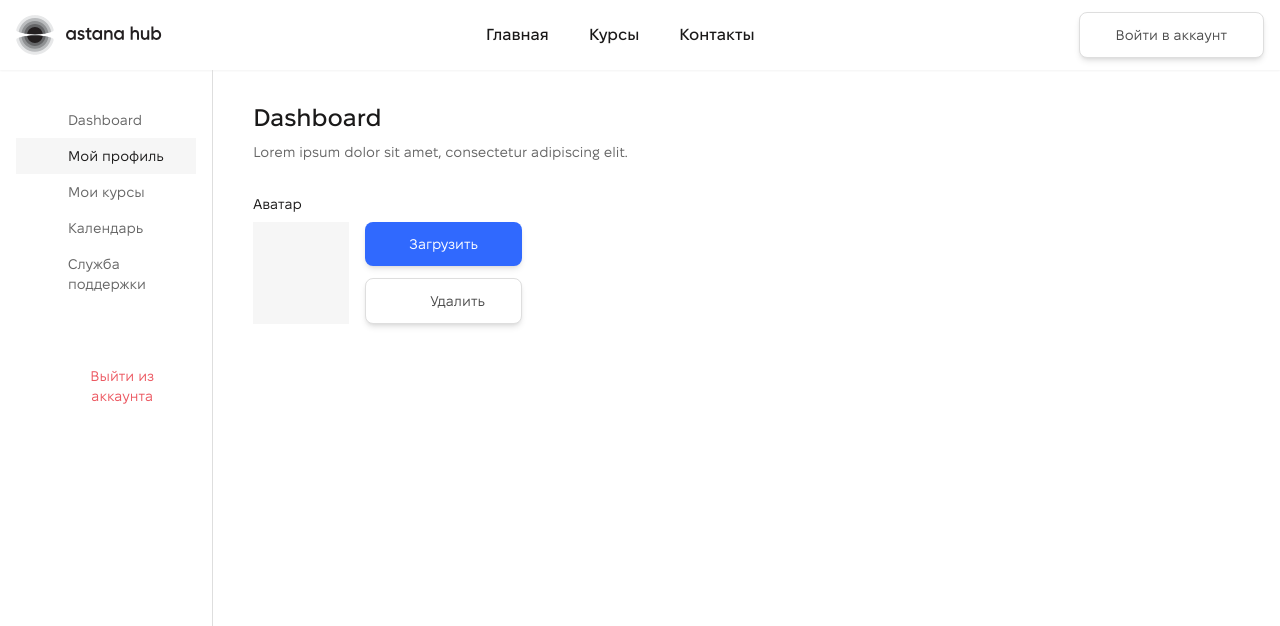
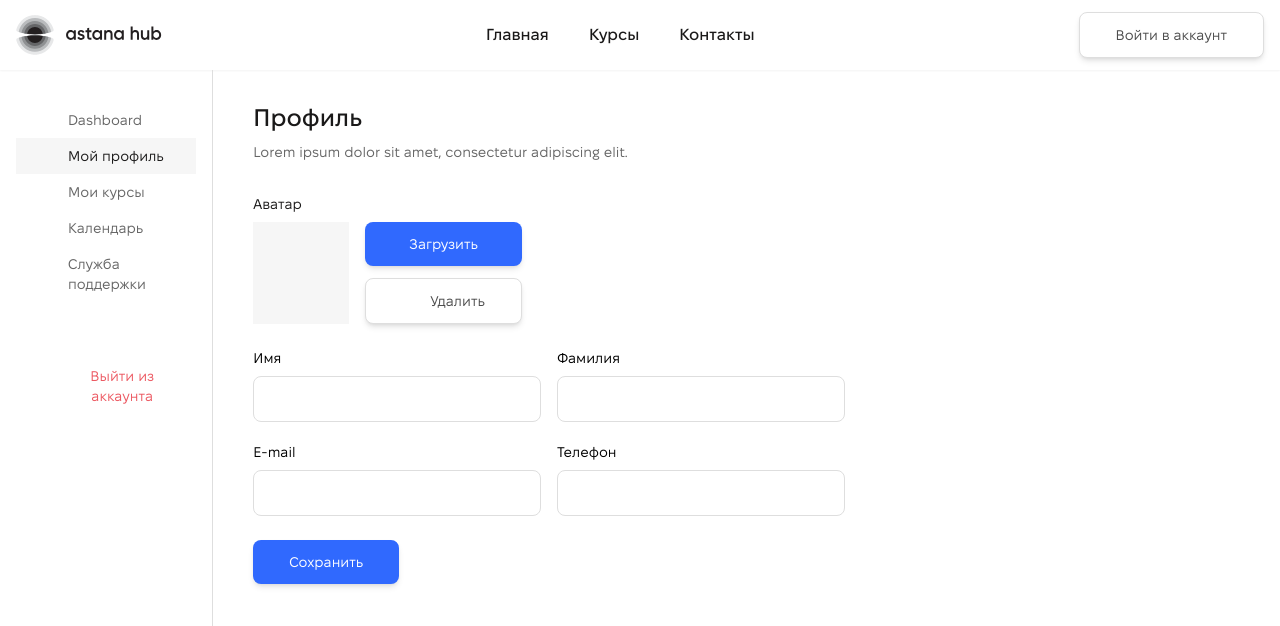
Before and after one commit to drakeaifoce/lms-hub-client, a Next.js app: page /profile in a window 1280 px wide. Shown: the top 626 px of the page. Built offline with nearby package versions, Linux system fonts and the light colour scheme; some icons are missing.

Commit message:
Add inputs

```diff
--- a/src/pages/profile/index.jsx
+++ b/src/pages/profile/index.jsx
@@ -8,14 +8,14 @@ export default function MyProfile() {
   return (
     <Layout footerHidden={true}>
       <ProfileLayout>
-        <div className="flex min-h-full flex-col">
+        <div className="flex min-h-full w-full flex-col">
           <article className="flex flex-col gap-2">
-            <h1 className="text-2xl font-medium text-black-100">Dashboard</h1>
+            <h1 className="text-2xl font-medium text-black-100">Профиль</h1>
             <p className="text-sm font-normal text-black-60">
               Lorem ipsum dolor sit amet, consectetur adipiscing elit.
             </p>
           </article>
-          <form className="my-8 flex flex-col gap-6">
+          <form className="my-8 flex w-full flex-col gap-6">
             <section className="flex flex-col items-start gap-2">
               <figcaption className="text-sm font-normal text-black-100">
                 Аватар
@@ -25,10 +25,13 @@ export default function MyProfile() {
                   <User size={32} className="text-black-100" />
                 </div>
                 <div className="flex flex-col gap-3 text-sm font-medium">
-                  <Button variant="primary">Загрузить</Button>
+                  <Button variant="primary" type="button">
+                    Загрузить
+                  </Button>
                   <Button
                     variant="tertiary"
                     className="flex flex-row items-center gap-3 text-sm font-medium text-black-70"
+                    type="button"
                   >
                     <Trash2 size={16} />
                     <span>Удалить</span>
@@ -36,6 +39,19 @@ export default function MyProfile() {
                 </div>
               </div>
             </section>
+            <section className="flex w-full flex-col gap-4 md:gap-5 lg:w-3/5">
+              <div className="flex w-full flex-row items-center gap-4">
+                <Input name="fname" label="Имя" type="text" />
+                <Input name="sname" label="Фамилия" type="text" />
+              </div>
+              <div className="flex w-full flex-row items-center gap-4">
+                <Input name="email" label="E-mail" type="text" />
+                <Input name="phone" label="Телефон" type="text" />
+              </div>
+            </section>
+            <Button variant="primary" className="w-fit">
+              Сохранить
+            </Button>
           </form>
         </div>
       </ProfileLayout>
```
